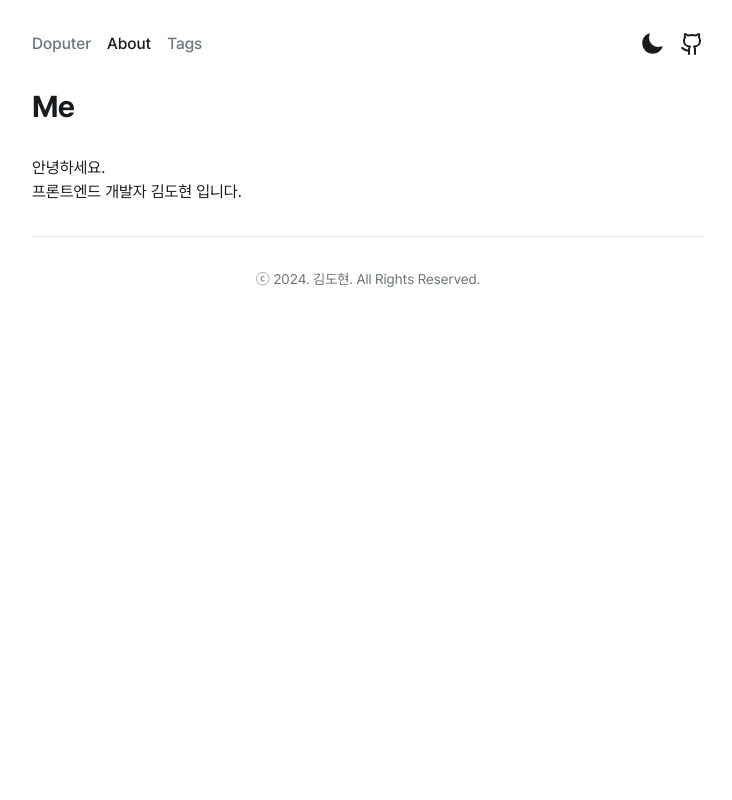
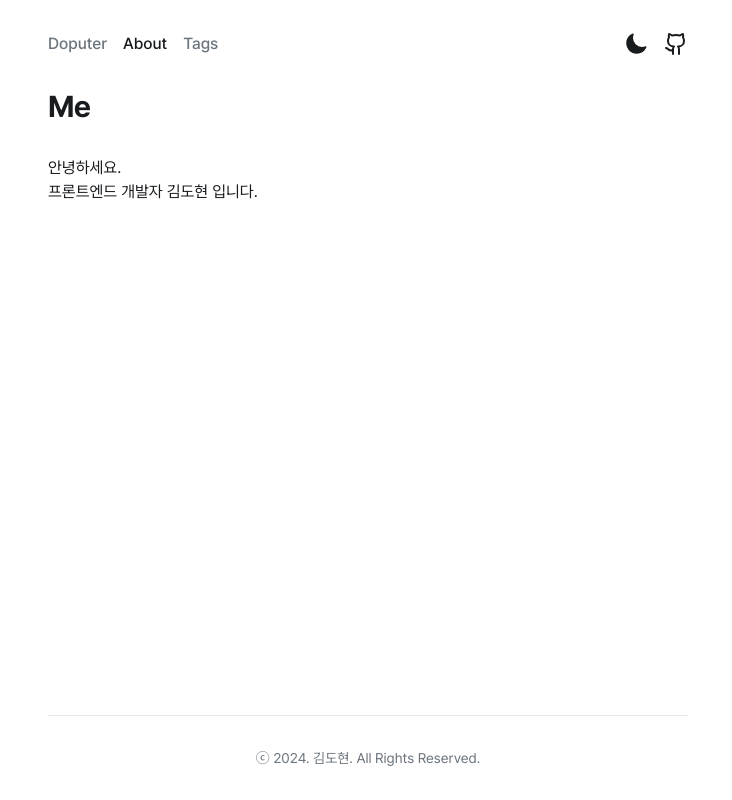
Before and after one commit to doputer/doputer.github.io, a Next.js app: page /about in a window 1280 px wide. Shown: the whole page, without its empty margins (272-1004 px from the left). Built offline with nearby package versions, Linux system fonts and the light colour scheme.

Commit message:
fix: 페이지 최소 높이 수정

```diff
--- a/src/app/layout.tsx
+++ b/src/app/layout.tsx
@@ -21,10 +21,10 @@ const RootLayout = ({ children }: Readonly<PropsWithChildren>) => {
       <head>
         <ThemeScript />
       </head>
-      <body className="min-h-screen px-4 py-8">
-        <div className="mx-auto max-w-2xl space-y-8">
+      <body>
+        <div className="mx-auto flex min-h-screen max-w-2xl flex-col gap-8 px-4 py-8">
           <Header />
-          <main className="space-y-8">{children}</main>
+          <main className="flex-1 space-y-8">{children}</main>
           <Footer />
         </div>
         <Analytics />
```
